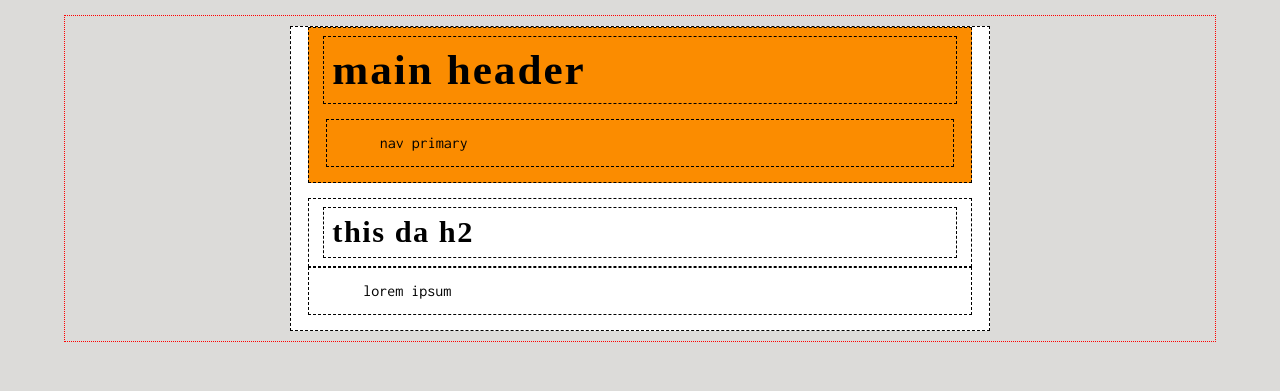
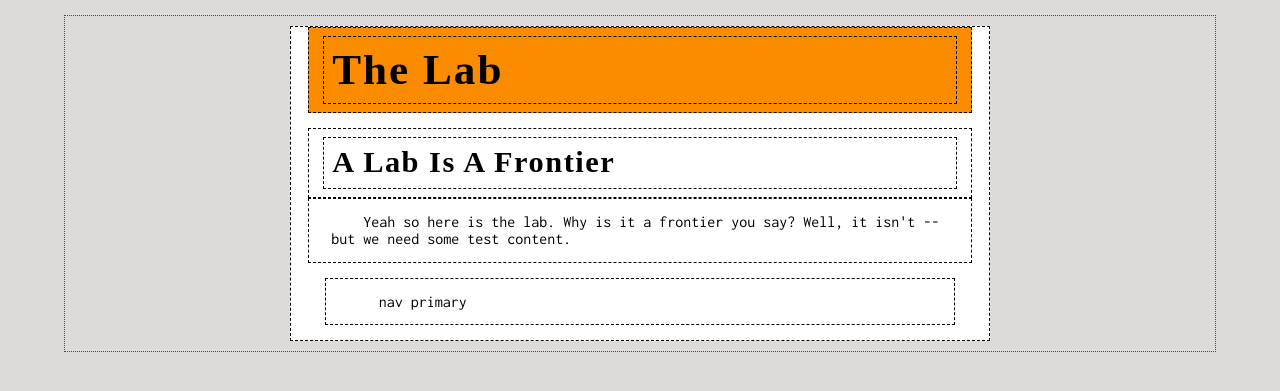
Before and after one commit to msawangwan/msawangwan.github.io, a Jekyll site: the page built from index.html, in a window 1280 px wide. Shown: the top 391 px of the page. Built offline with Jekyll 4.4.1, drawn with Linux system fonts in a browser that asks for light colours; some web fonts are replaced.

Commit message:
updated test content

```diff
--- a/index.html
+++ b/index.html
@@ -5,19 +5,19 @@ layout: scaffolding
 <div id='l-page'>
   <header>
     <div class='l-page-header'>
-      <h1>main header</h1>
-      <div class='l-page-nav'>
-        <span><p>nav primary</p></span>
-      </div>
+      <h1>The Lab</h1>
     </div>
   </header>
   <section class='l-page-container'>
     <article class='l-content'>
       <div class'article-header'>
-        <h2>this da h2</h2>
+        <h2>A Lab Is A Frontier</h2>
       </div>
       <div class='article-content'>
-        <p>lorem ipsum</p>
+        <p>Yeah so here is the lab. Why is it a frontier you say? Well, it isn't -- but we need some test content.</p>
+      </div>
+      <div class='l-page-nav'>
+        <span><p>nav primary</p></span>
       </div>
     </article>
   </section>
```
